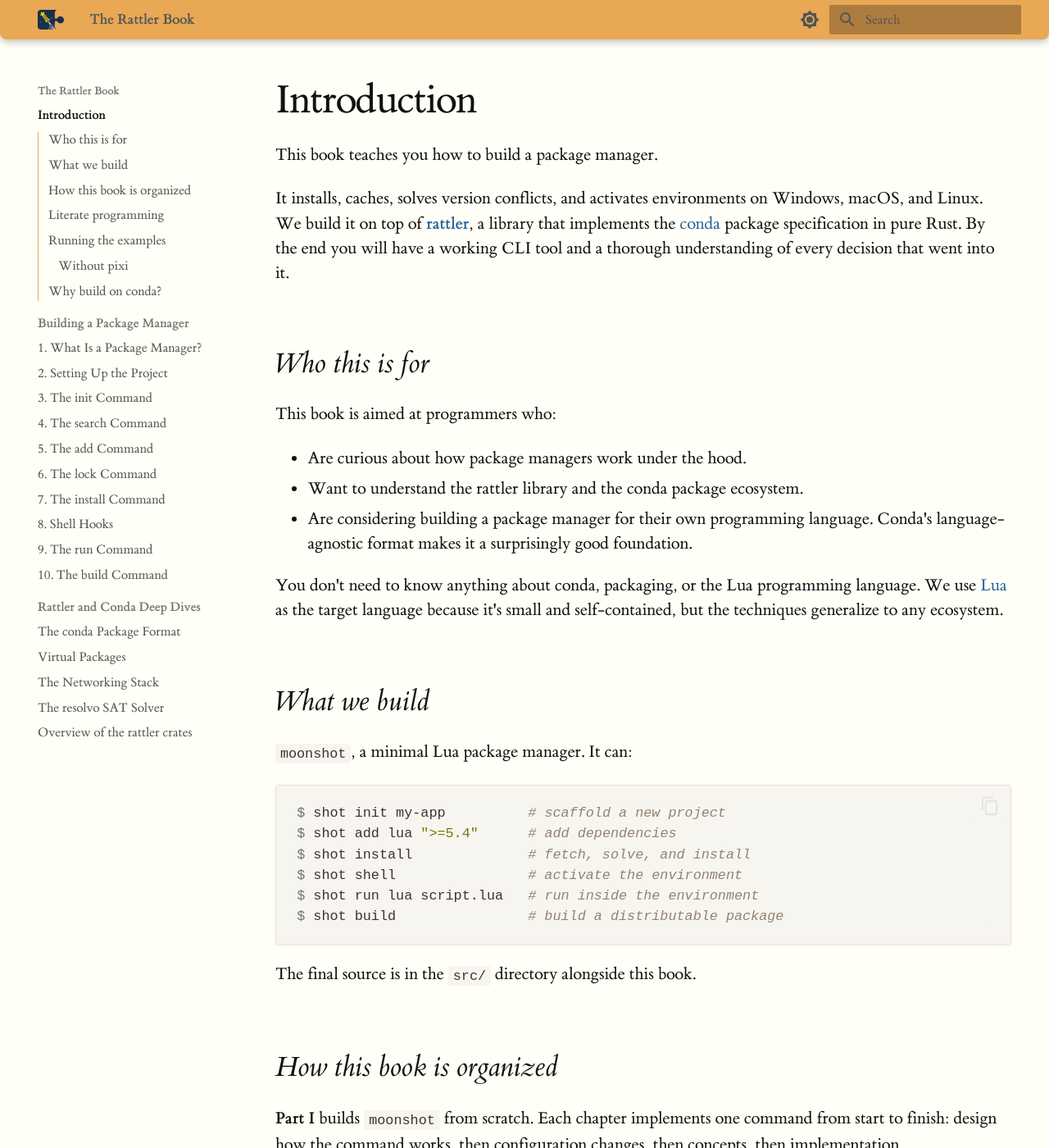
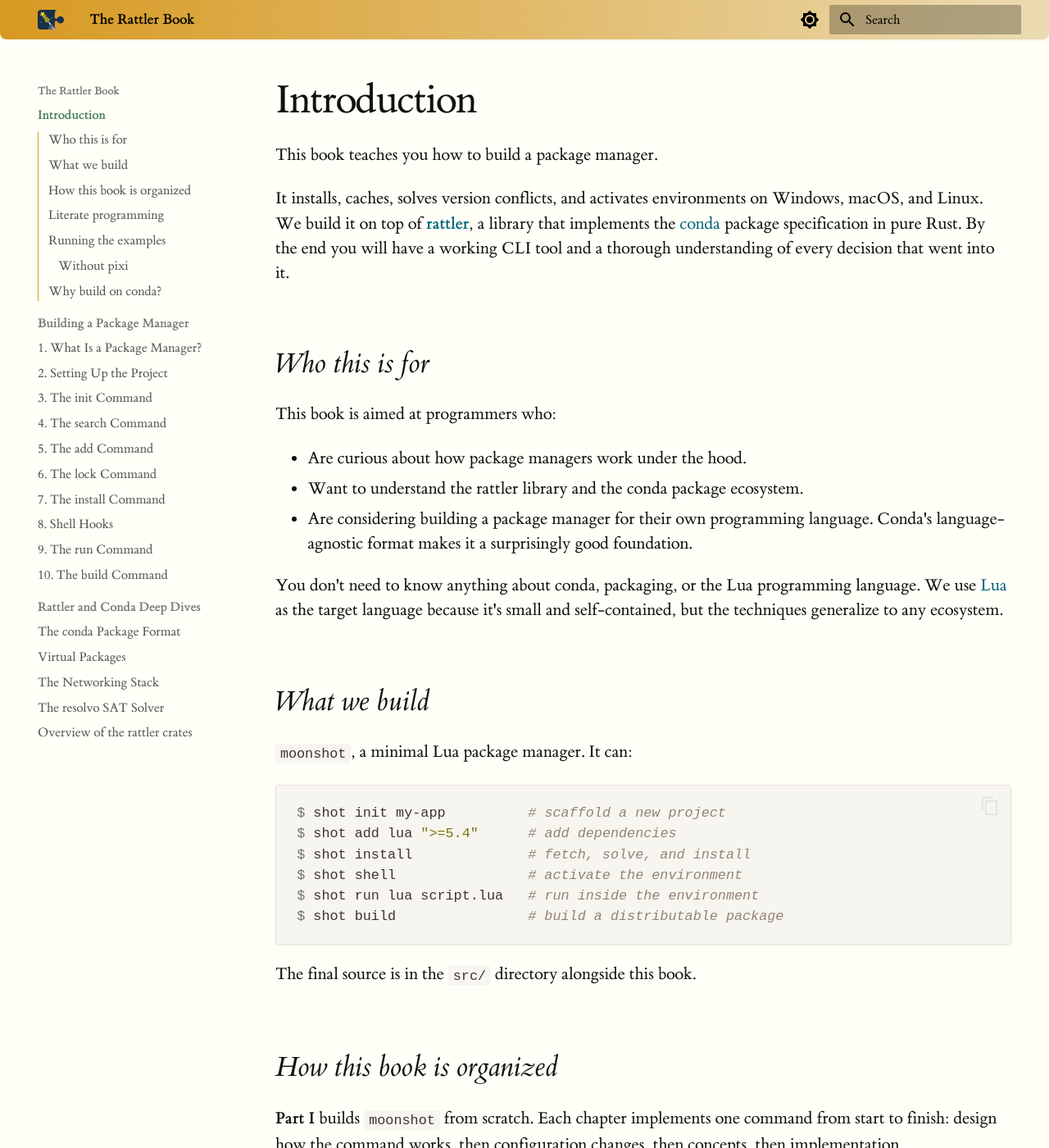
Before and after one commit to prefix-dev/rattler-book, an MkDocs documentation site: the page built from book/src/index.md, in a window 1280 px wide and 1400 px high. Shown: the whole window at 82% size. Built offline with MkDocs 1.6.1 and Material for MkDocs 9.7.7, drawn with Linux system fonts in a browser that asks for light colours.

Commit message:
gruvbox styling

```diff
--- a/book/mkdocs.yml
+++ b/book/mkdocs.yml
@@ -11,13 +11,13 @@ theme:
   palette:
     - scheme: default
       primary: custom
-      accent: amber
+      accent: custom
       toggle:
         icon: material/brightness-7
         name: Switch to dark mode
     - scheme: slate
       primary: custom
-      accent: amber
+      accent: custom
       toggle:
         icon: material/brightness-4
         name: Switch to light mode
--- a/book/src/stylesheets/extra.css
+++ b/book/src/stylesheets/extra.css
@@ -78,8 +78,8 @@
   --rb-text: #111;
   --rb-text-lighter: #333;
   --rb-heading: #111;
-  --rb-link: #2a6496;
-  --rb-link-hover: #1a4a73;
+  --rb-link: #076678;
+  --rb-link-hover: #458588;
   --rb-blockquote-border: #d0cbc2;
   --rb-blockquote-text: #555;
   --rb-code-bg: #f7f5ef;
@@ -87,9 +87,9 @@
   --rb-code-border: #e8e3db;
   --rb-table-border: #ccc;
   --rb-nav-text: #555;
-  --rb-nav-active: #111;
-  --rb-accent: #d4903e;
-  --rb-accent-transparent: #d4903e1a;
+  --rb-nav-active: #427b58;
+  --rb-accent: #427b58;
+  --rb-accent-transparent: #427b581a;
 
   /* Material mappings */
   --md-default-bg-color: var(--rb-bg);
@@ -110,8 +110,8 @@
   --rb-text: #ddd;
   --rb-text-lighter: #bbb;
   --rb-heading: #eee;
-  --rb-link: #6cb4e0;
-  --rb-link-hover: #8fcbef;
+  --rb-link: #83a598;
+  --rb-link-hover: #458588;
   --rb-blockquote-border: #444;
   --rb-blockquote-text: #aaa;
   --rb-code-bg: #2a2a2a;
@@ -119,16 +119,18 @@
   --rb-code-border: #3a3a3a;
   --rb-table-border: #555;
   --rb-nav-text: #999;
-  --rb-nav-active: #eee;
+  --rb-nav-active: #8ec07c;
   --rb-header-text: #ddd;
-  --rb-accent: #f0c07a;
-  --rb-accent-transparent: #f0c07a1a;
+  --rb-accent: #8ec07c;
+  --rb-accent-transparent: #8ec07c1a;
   --rb-code-shadow: 0 1px 3px rgba(255, 255, 255, 0.05);
 
   /* Material mappings */
-  --md-primary-fg-color: #c4a87a;
-  --md-primary-fg-color--light: #d4bc96;
-  --md-primary-fg-color--dark: #b09468;
+  --md-primary-fg-color: #282828;
+  --md-primary-fg-color--light: #3c3836;
+  --md-primary-fg-color--dark: #1d2021;
+  --md-primary-bg-color: #ebdbb2;
+  --md-primary-bg-color--light: #a89984;
   --md-default-bg-color: var(--rb-bg);
   --md-default-bg-color--light: var(--rb-bg-light);
   --md-code-bg-color: var(--rb-code-bg);
@@ -139,41 +141,83 @@
 }
 
 /* ---------------------------------------------------------------------------
-   Primary color (shared, light mode default)
+   Primary color — Gruvbox
    --------------------------------------------------------------------------- */
 [data-md-color-primary="custom"] {
-  --md-primary-fg-color: #e8a854;
-  --md-primary-fg-color--light: #f0c07a;
-  --md-primary-fg-color--dark: #d4903e;
-  --md-primary-bg-color: #fff;
-  --md-primary-bg-color--light: #ffffffb3;
+  --md-primary-fg-color: #d79921;
+  --md-primary-fg-color--light: #fabd2f;
+  --md-primary-fg-color--dark: #b57614;
+  --md-primary-bg-color: #fbf1c7;
+  --md-primary-bg-color--light: #ebdbb2;
+}
+
+[data-md-color-scheme="slate"][data-md-color-primary="custom"] {
+  --md-primary-fg-color: #282828;
+  --md-primary-fg-color--light: #3c3836;
+  --md-primary-fg-color--dark: #1d2021;
+  --md-primary-bg-color: #ebdbb2;
+  --md-primary-bg-color--light: #a89984;
 }
 
 /* ===========================================================================
-   Header
+   Header — Gruvbox gradient
    =========================================================================== */
 .md-header,
 .md-tabs {
   font-family: var(--rb-font-body);
   font-weight: var(--rb-header-weight);
-  color: var(--rb-header-text);
 }
 
-.md-search__input,
-.md-search__input::placeholder,
-.md-search__icon {
-  color: var(--rb-header-text) !important;
+/* Light mode: Gruvbox yellow → light fg gradient */
+[data-md-color-scheme="default"] .md-header {
+  background: linear-gradient(90deg, #d79921 0%, #ebdbb2 100%) !important;
+  color: #000;
+  box-shadow: 0 1px 3px rgba(60, 56, 54, 0.10);
+}
+[data-md-color-scheme="default"] .md-tabs {
+  background: #ebdbb2 !important;
+  color: #000;
+  border-bottom: 1px solid #d5c4a1;
+}
+[data-md-color-scheme="default"] .md-header .md-header__button,
+[data-md-color-scheme="default"] .md-header .md-header__topic,
+[data-md-color-scheme="default"] .md-tabs .md-tabs__link {
+  color: #000;
+}
+[data-md-color-scheme="default"] .md-tabs .md-tabs__link--active,
+[data-md-color-scheme="default"] .md-tabs .md-tabs__link:hover {
+  color: #000;
+}
+[data-md-color-scheme="default"] .md-search__input,
+[data-md-color-scheme="default"] .md-search__input::placeholder,
+[data-md-color-scheme="default"] .md-search__icon {
+  color: #000 !important;
 }
 
-[data-md-color-scheme="slate"] .md-header,
+/* Dark mode: Gruvbox dark bg0 → bg1 gradient */
+[data-md-color-scheme="slate"] .md-header {
+  background: linear-gradient(180deg, #282828 0%, #3c3836 100%) !important;
+  color: #ebdbb2;
+  box-shadow: 0 1px 3px rgba(0, 0, 0, 0.25);
+}
 [data-md-color-scheme="slate"] .md-tabs {
-  color: var(--rb-header-text);
+  background: #3c3836 !important;
+  color: #ebdbb2;
+  border-bottom: 1px solid #504945;
 }
-
+[data-md-color-scheme="slate"] .md-header .md-header__button,
+[data-md-color-scheme="slate"] .md-header .md-header__topic,
+[data-md-color-scheme="slate"] .md-tabs .md-tabs__link {
+  color: #a89984;
+}
+[data-md-color-scheme="slate"] .md-tabs .md-tabs__link--active,
+[data-md-color-scheme="slate"] .md-tabs .md-tabs__link:hover {
+  color: #fbf1c7;
+}
 [data-md-color-scheme="slate"] .md-search__input,
 [data-md-color-scheme="slate"] .md-search__input::placeholder,
 [data-md-color-scheme="slate"] .md-search__icon {
-  color: var(--rb-header-text) !important;
+  color: #a89984 !important;
 }
 
 .md-header {
@@ -331,11 +375,41 @@
   font-weight: 600;
 }
 
+/* TOC / nav active indicator — Gruvbox aqua */
+[data-md-color-scheme="default"] .md-sidebar,
+[data-md-color-scheme="default"] .md-nav {
+  --md-accent-fg-color: #427b58;
+}
+[data-md-color-scheme="default"] .md-nav__link--active {
+  color: #427b58 !important;
+}
+[data-md-color-scheme="default"] .md-nav__list {
+  border-color: #427b58 !important;
+}
+[data-md-color-scheme="slate"] .md-sidebar,
+[data-md-color-scheme="slate"] .md-nav {
+  --md-accent-fg-color: #8ec07c;
+}
+[data-md-color-scheme="slate"] .md-nav__link--active {
+  color: #8ec07c !important;
+}
+[data-md-color-scheme="slate"] .md-nav__list {
+  border-color: #8ec07c !important;
+}
+
 .md-sidebar__scrollwrap {
   overflow: hidden;
 }
 .md-sidebar__scrollwrap:hover {
   overflow-y: auto;
+}
+
+/* Reset scrollbars to browser defaults */
+* {
+  scrollbar-color: auto !important;
+}
+*::-webkit-scrollbar {
+  all: unset;
 }
 
 .md-main__inner {
```
